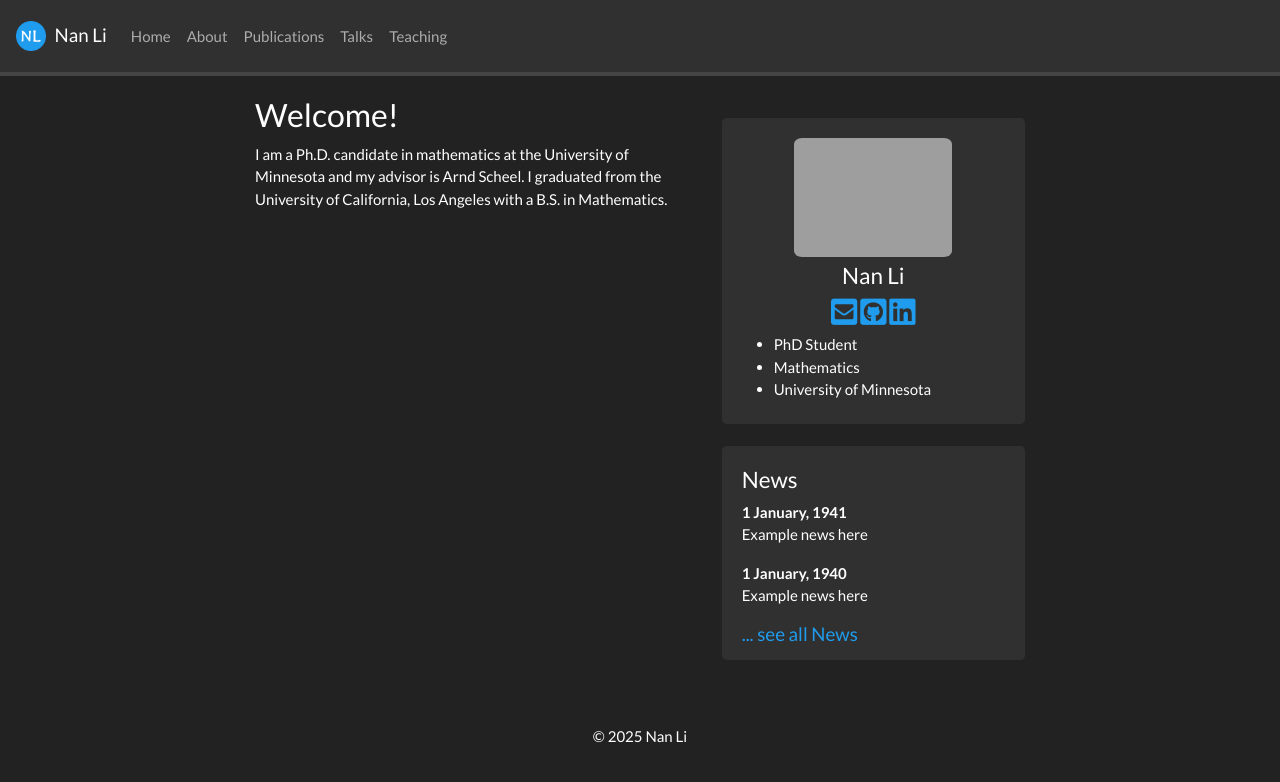
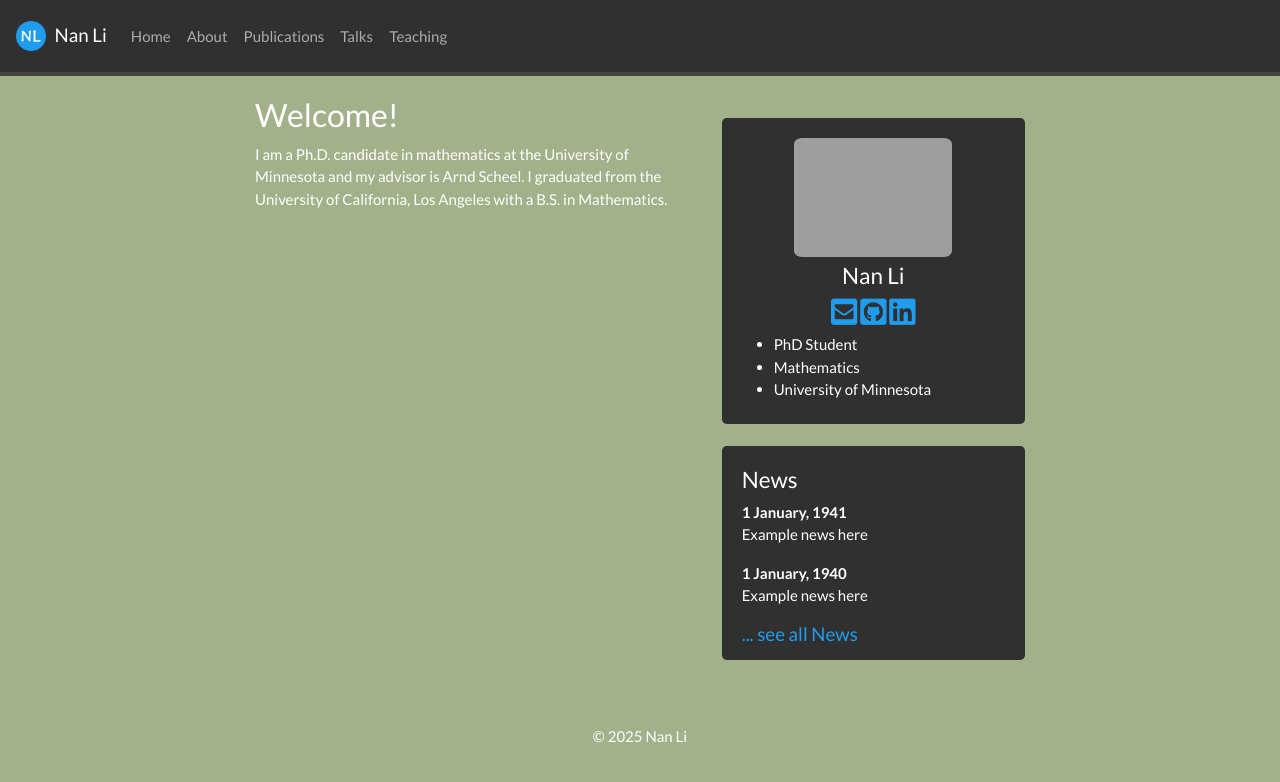
Before and after one commit to eigennan/eigennan.github.io, a Jekyll site: the page built from _pages/home.md, in a window 1280 px wide. Shown: the top 782 px of the page. Built offline with Jekyll 4.4.1, drawn with Linux system fonts in a browser that asks for light colours; a style sheet for code colours, icons or effects is not loaded.

Commit message:
Update main.scss

```diff
--- a/assets/main.scss
+++ b/assets/main.scss
@@ -41,3 +41,7 @@ $living-100: #A3B18A;
 $living-200: #D5C0A8;
 $living-300: #F2D7D5;
 $living-400: #F2E9E4;
+
+body {
+  background-color: $living-100;
+}
```
